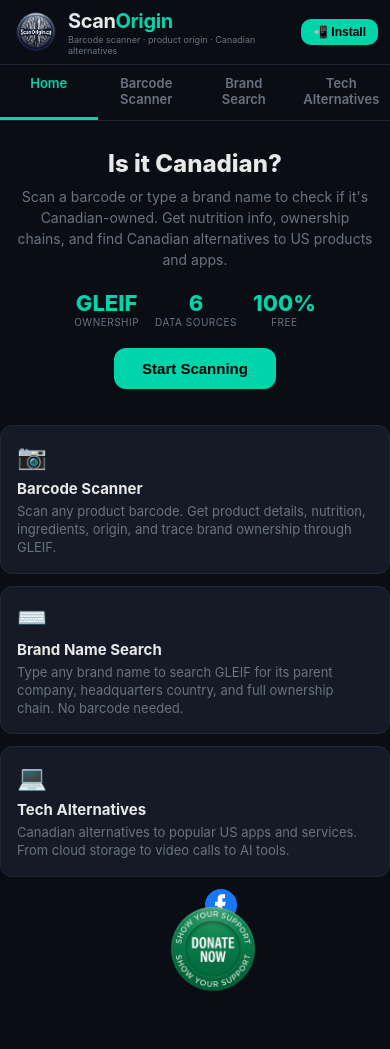
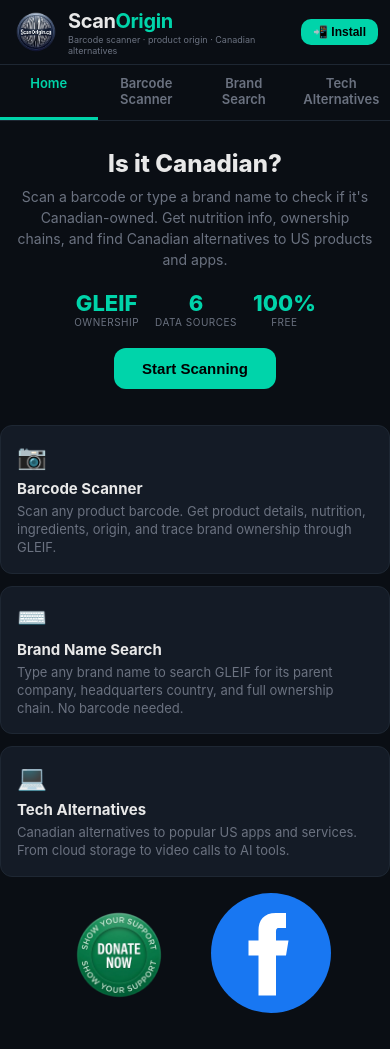
Before and after one commit to rupertclaw/scanorigin, a website: page index.html in a window 390 px wide. Before the commit the page ends 1013 px from the top, so only its background shows below. Drawn offline with Linux system fonts and the light colour scheme.

Commit message:
Fix footer overlap: remove duplicate donate row, size FB icon to 120px, fix .donate-link base CSS
Three issues compounded: (1) old 32px donate+FB row still existed inside
barcodeMode (earlier removal didn't match its whitespace variant), so scanner
tab showed two pairs; (2) FB SVG was hardcoded 32px next to a 120px badge;
(3) original .donate-link CSS clamped the anchor to 36px with z-index:11,
so the 120px img overflowed its box and overlapped the FB icon.

Verified in Chromium at mobile viewport: all 4 tabs render two 120px circles,
32px gap, zero overlap.

```diff
--- a/index.html
+++ b/index.html
@@ -82,9 +82,9 @@
 .install-btn { display:flex; align-items:center; gap:5px; padding:6px 12px; background:var(--accent); color:#000; border:none; border-radius:10px; font-size:12px; font-weight:700; cursor:pointer; transition:opacity .15s, transform .1s; }
 .install-btn:active { transform:scale(0.95); }
 .install-btn.hidden { display:none; }
-.donate-link { width:36px; height:36px; z-index:11; flex-shrink:0; transition:transform .1s; display:block; }
+.donate-link { width:120px; height:120px; flex-shrink:0; transition:transform .1s; display:block; }
 .donate-link:active { transform:scale(0.92); }
-.donate-link img { width:36px; height:36px; }
+.donate-link img { width:120px; height:120px; }
 
 /* Controls */
 .controls { padding:8px 12px 6px; display:flex; gap:8px; }
@@ -245,9 +245,10 @@
 .feature-card .icon { font-size:24px; margin-bottom:8px; }
 
 /* Site footer (all tabs) */
-.site-footer { padding: 12px 16px 24px; text-align: center; }
-.footer-actions { display: flex; justify-content: center; align-items: center; gap: 16px; }
+.site-footer { padding: 16px 16px 32px; }
+.footer-actions { display: flex; justify-content: center; align-items: center; gap: 32px; }
 .footer-actions .donate-link img { width: 120px; height: 120px; display: inline-block; }
+.footer-actions a { display: inline-flex; }
 
 /* Input mode tabs */
 .input-mode-tabs { display:flex; gap:0; margin:8px 12px; border-radius:10px; overflow:hidden; border:1px solid var(--border); }
@@ -369,18 +370,6 @@
 
   <!-- iOS debug panel removed for production -->
 
-  <div style="text-align:center; padding:8px 0 4px; display:flex; justify-content:center; align-items:center; gap:16px;">
-    <a href="https://buy.stripe.com/00w7sM7DB2T7ayu6Xqe3e01" target="_blank" rel="noopener" class="donate-link" aria-label="Donate Now">
-      <img src="donate.png" alt="Donate Now">
-    </a>
-    <a href="https://www.facebook.com/share/1K4HP63sMy/" target="_blank" rel="noopener" aria-label="Facebook" style="display:inline-block;">
-      <svg width="32" height="32" viewBox="0 0 24 24" fill="none" xmlns="http://www.w3.org/2000/svg">
-        <circle cx="12" cy="12" r="12" fill="#1877F2"/>
-        <path d="M15.5 12.5h-2.5v8h-3.5v-8h-2v-3h2v-2c0-2 1-3.5 3.5-3.5h2v3h-1.5c-.5 0-.5.5-.5 1v1.5h2.5l-.5 3z" fill="#fff"/>
-      </svg>
-    </a>
-  </div>
-
     </div> <!-- /barcodeMode -->
 
     <!-- Barcode results -->
@@ -435,7 +424,7 @@
         <img src="donate.png" alt="Donate Now">
       </a>
       <a href="https://www.facebook.com/share/1K4HP63sMy/" target="_blank" rel="noopener" aria-label="Facebook" style="display:inline-block;">
-        <svg width="32" height="32" viewBox="0 0 24 24" fill="none" xmlns="http://www.w3.org/2000/svg">
+        <svg width="120" height="120" viewBox="0 0 24 24" fill="none" xmlns="http://www.w3.org/2000/svg">
           <circle cx="12" cy="12" r="12" fill="#1877F2"/>
           <path d="M15.5 12.5h-2.5v8h-3.5v-8h-2v-3h2v-2c0-2 1-3.5 3.5-3.5h2v3h-1.5c-.5 0-.5.5-.5 1v1.5h2.5l-.5 3z" fill="#fff"/>
         </svg>
```
Also changed, not shown: public/index.html (+6 -17 lines).
